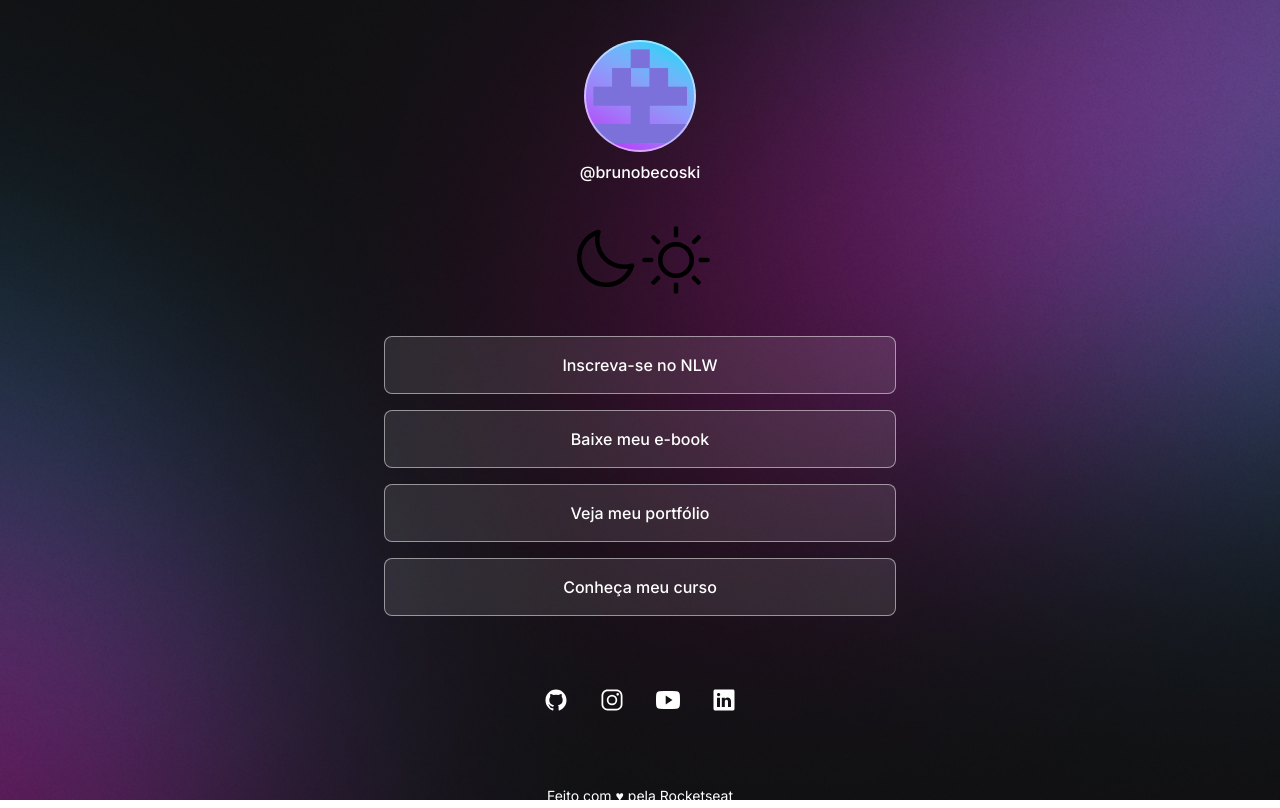
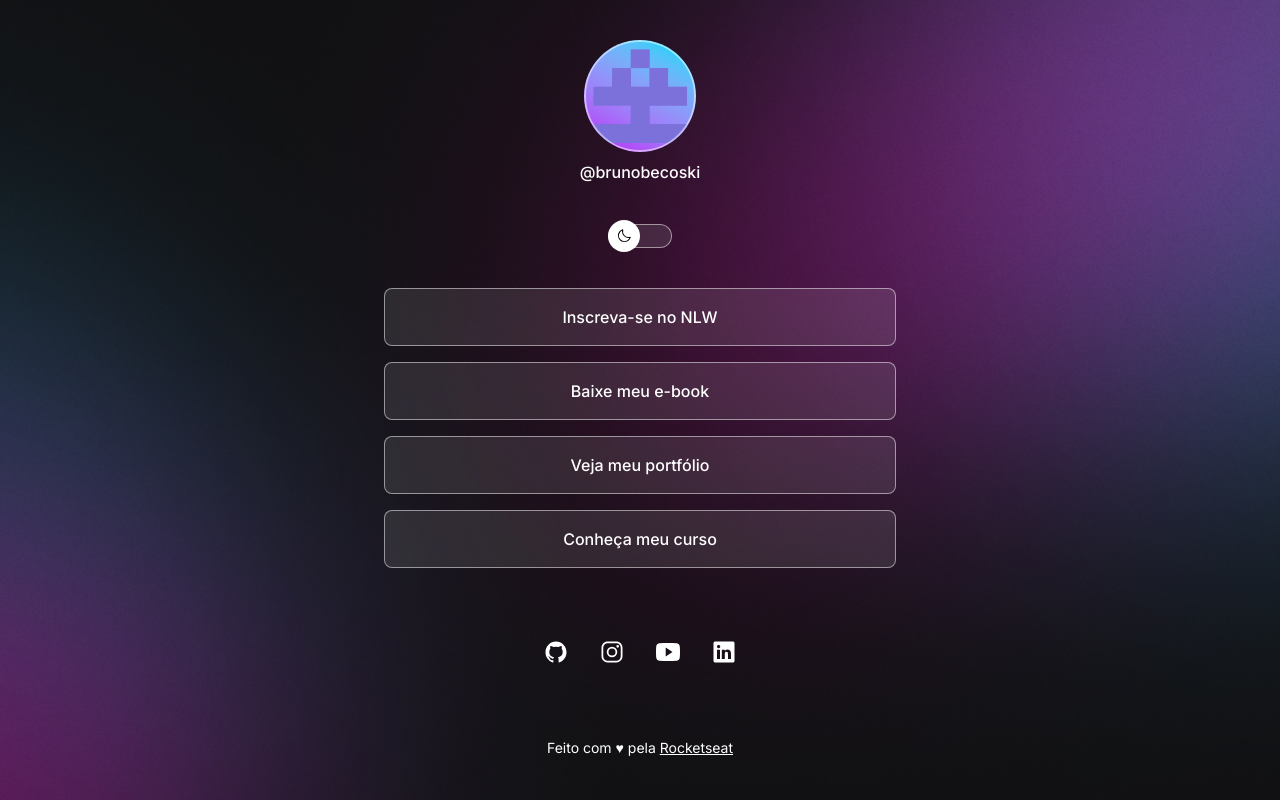
Before and after one commit to BrunoBecoski/dev-links, a Next.js app: page / in a window 1280 px wide. Built offline with nearby package versions, Linux system fonts and the light colour scheme.

Commit message:
Atualiza o estilo do componente ToggleTheme

```diff
--- a/src/app/page.tsx
+++ b/src/app/page.tsx
@@ -15,7 +15,9 @@ export default function Home() {
           <span className="text-text text-md">@brunobecoski</span>
         </div>
 
-        <ToggleTheme />
+        <div className="flex justify-center mt-">
+          <ToggleTheme />
+        </div>
 
         <div className="flex flex-col gap-4">
           <ButtonLink href="/nlw">Inscreva-se no NLW</ButtonLink>
--- a/src/components/social-link.tsx
+++ b/src/components/social-link.tsx
@@ -61,7 +61,7 @@ export function SocialLink({ href, icon }: SocialLinkProps) {
     <Link href={href} target="_blank">
       <button
         type="button"
-        className="flex items-center justify-center size-10 fill-text rounded-full hover:cursor-pointer hover:bg-highlight  transition-colors duration-300"
+        className="flex items-center justify-center size-10 fill-text rounded-full hover:cursor-pointer hover:bg-highlight transition-colors duration-300"
       >
         {icons[icon]}
       </button>
--- a/src/components/toggle-theme.tsx
+++ b/src/components/toggle-theme.tsx
@@ -8,24 +8,22 @@ const icons: Record<Theme, React.JSX.Element> = {
   light: (
     <svg
       xmlns="http://www.w3.org/2000/svg"
-      width="72"
-      height="72"
-      fill="#000000"
+      width="16"
+      height="16"
       viewBox="0 0 256 256"
     >
-      <title>Light</title>
+      <title>Dark</title>
       <path d="M120,40V16a8,8,0,0,1,16,0V40a8,8,0,0,1-16,0Zm72,88a64,64,0,1,1-64-64A64.07,64.07,0,0,1,192,128Zm-16,0a48,48,0,1,0-48,48A48.05,48.05,0,0,0,176,128ZM58.34,69.66A8,8,0,0,0,69.66,58.34l-16-16A8,8,0,0,0,42.34,53.66Zm0,116.68-16,16a8,8,0,0,0,11.32,11.32l16-16a8,8,0,0,0-11.32-11.32ZM192,72a8,8,0,0,0,5.66-2.34l16-16a8,8,0,0,0-11.32-11.32l-16,16A8,8,0,0,0,192,72Zm5.66,114.34a8,8,0,0,0-11.32,11.32l16,16a8,8,0,0,0,11.32-11.32ZM48,128a8,8,0,0,0-8-8H16a8,8,0,0,0,0,16H40A8,8,0,0,0,48,128Zm80,80a8,8,0,0,0-8,8v24a8,8,0,0,0,16,0V216A8,8,0,0,0,128,208Zm112-88H216a8,8,0,0,0,0,16h24a8,8,0,0,0,0-16Z"></path>
     </svg>
   ),
   dark: (
     <svg
       xmlns="http://www.w3.org/2000/svg"
-      width="72"
-      height="72"
-      fill="#000000"
+      width="16"
+      height="16"
       viewBox="0 0 256 256"
     >
-      <title>Dark</title>
+      <title>Light</title>
       <path d="M233.54,142.23a8,8,0,0,0-8-2,88.08,88.08,0,0,1-109.8-109.8,8,8,0,0,0-10-10,104.84,104.84,0,0,0-52.91,37A104,104,0,0,0,136,224a103.09,103.09,0,0,0,62.52-20.88,104.84,104.84,0,0,0,37-52.91A8,8,0,0,0,233.54,142.23ZM188.9,190.34A88,88,0,0,1,65.66,67.11a89,89,0,0,1,31.4-26A106,106,0,0,0,96,56,104.11,104.11,0,0,0,200,160a106,106,0,0,0,14.92-1.06A89,89,0,0,1,188.9,190.34Z"></path>
     </svg>
   ),
@@ -39,38 +37,46 @@ export function ToggleTheme() {
     [],
   );
 
-  function handleChangeTheme(theme: Theme) {
-    setTheme(theme);
-    document.documentElement.dataset.theme = theme;
-    localStorage.setItem("devlinks:theme", theme);
+  function handleChangeTheme() {
+    switch (theme) {
+      case "dark":
+        setTheme("light");
+        document.documentElement.dataset.theme = "light";
+        localStorage.setItem("devlinks:theme", "light");
+        break;
+
+      case "light":
+        setTheme("dark");
+        document.documentElement.dataset.theme = "dark";
+        localStorage.setItem("devlinks:theme", "dark");
+        break;
+
+      default:
+        setTheme("dark");
+        document.documentElement.dataset.theme = "dark";
+        localStorage.setItem("devlinks:theme", "dark");
+        break;
+    }
   }
 
   return (
-    <div className="flex items-center justify-center">
-      <button type="button" onClick={() => handleChangeTheme("dark")}>
-        <label htmlFor="dark">
-          <input
-            type="radio"
-            id="dark"
-            name="theme"
-            value="dark"
-            className="hidden"
-          />
-          {icons["dark"]}
-        </label>
-      </button>
-
-      <button type="button" onClick={() => handleChangeTheme("light")}>
-        <label htmlFor="light">
-          <input
-            type="radio"
-            id="light"
-            name="theme"
-            value="light"
-            className="hidden"
-          />
-          {icons["light"]}
-        </label>
+    <div className="flex items-center justify-center w-16 h-6 bg-surface rounded-full border border-stroke">
+      <button
+        type="button"
+        onClick={handleChangeTheme}
+        className={`transition-transform duration-300
+          ${theme === "dark" ? "-translate-x-4" : "translate-x-4"}
+        `}
+      >
+        <div className="border-8 border-transparent rounded-full hover:border-highlight hover:cursor-pointer transition-colors duration-300">
+          <div
+            className={`size-8 rounded-full flex items-center justify-center transition-colors duration-300
+              ${theme === "dark" ? "bg-white fill-black" : "bg-black  fill-white"}
+            `}
+          >
+            {icons[theme]}
+          </div>
+        </div>
       </button>
     </div>
   );
```
